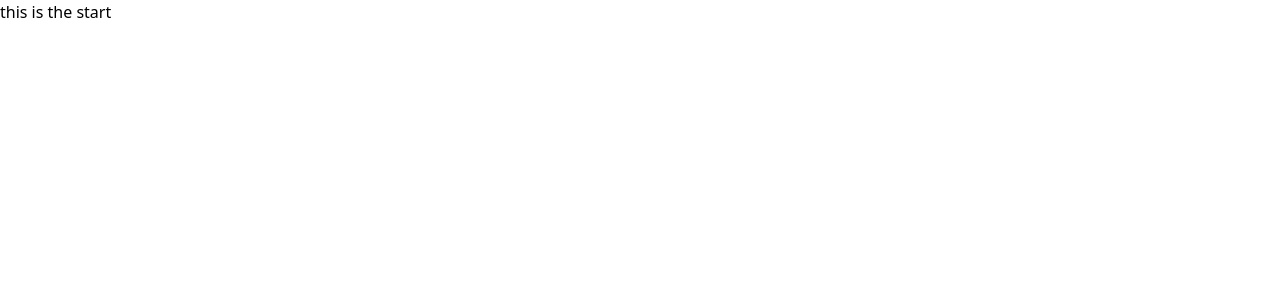
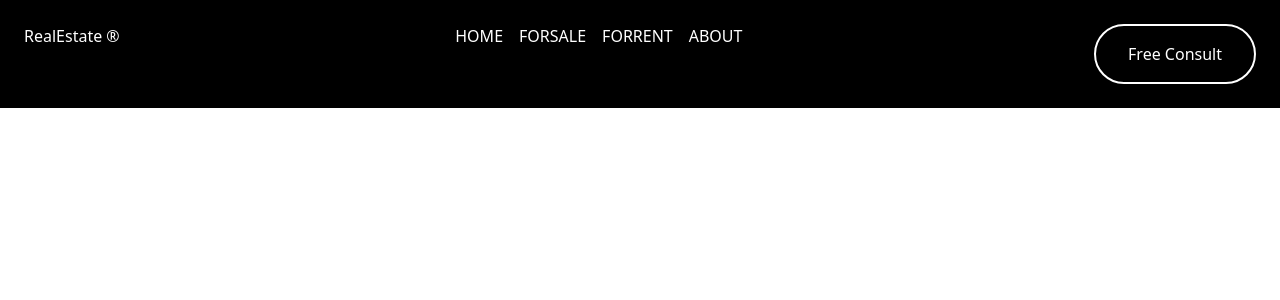
Before and after one commit to Ose-Augustine/theramdics0, a React (Vite) app: page / in a window 1280 px wide. Shown: the top 300 px of the page. Built offline with nearby package versions, Linux system fonts and the light colour scheme.

Commit message:
Completed header

```diff
--- a/src/App.jsx
+++ b/src/App.jsx
@@ -1,7 +1,16 @@
 export default function App() {
   return (
     <div>
-      <p>this is the start</p>
+     <header className="text-white bg-black p-6 flex justify-between justify-items-center">
+      <div>RealEstate &reg;</div>
+      <div>
+        <a className="mr-4"href="#">HOME</a>
+        <a className="mr-4"href="#">FORSALE</a>
+        <a className="mr-4"href="#">FORRENT</a>
+        <a className="mr-4"href="#">ABOUT</a>
+      </div>
+      <button className="rounded-full px-8 py-4 border-2 border-white">Free Consult</button>
+     </header>
     </div>
   )
 }
```
